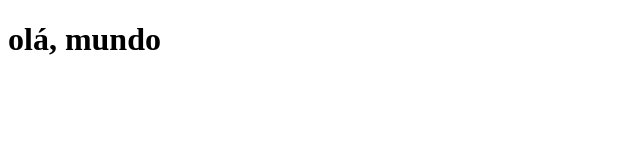
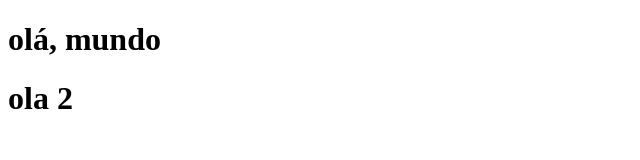
Before and after one commit to joaovitorzacarias/TCC_BLK, a plain HTML site: page index.html in a window 1280 px wide. Shown: the whole page, without its empty margins (0-640 px from the left). Drawn offline with Linux system fonts and the light colour scheme.

Commit message:
adiciona index.html ao projeto
criei linhas aleatórias de teste para iniciar o versionamento do código.

```diff
--- a/index.html
+++ b/index.html
@@ -8,7 +8,7 @@
 <body>
 
     <h1>olá, mundo </h1>
-    <h1></h1>
+    <h1>ola 2</h1>
 
 </body>
 </html>
```
